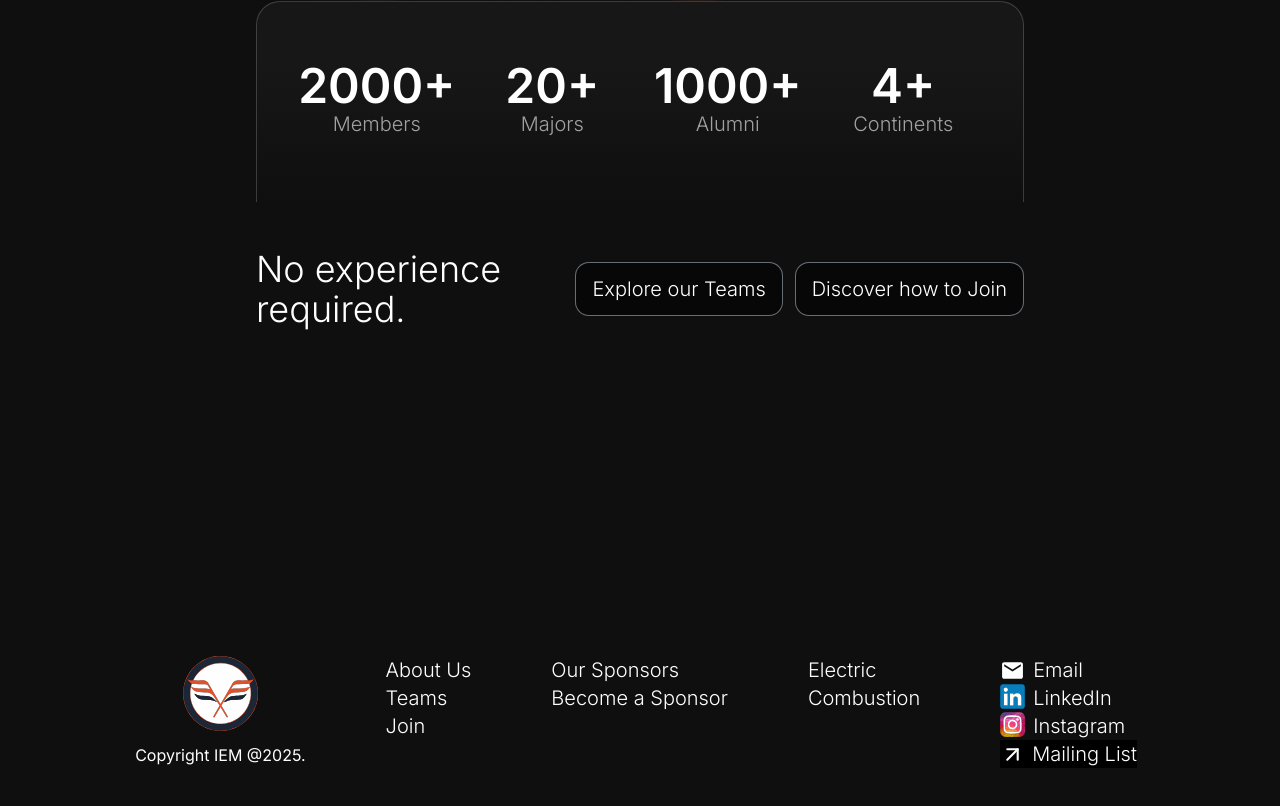
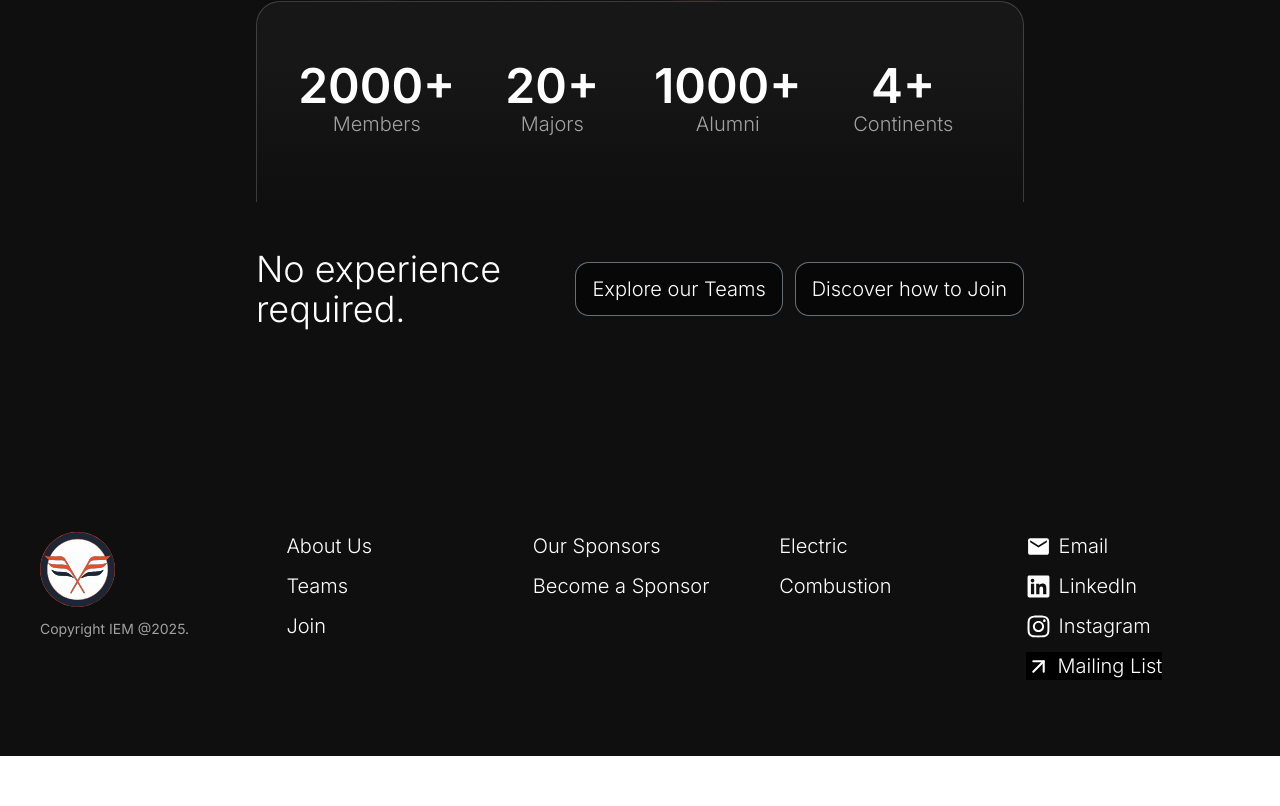
Before and after one commit to CLCK0622/iem-website, a React (Vite) app: page / in a window 1280 px wide. Shown: the part 3421-4227 px from the top of the page. After the commit the page ends 4177 px from the top, so only its background shows below. Built offline with nearby package versions, Linux system fonts and the light colour scheme.

Commit message:
feat: footer style

```diff
--- a/src/components/Footer.tsx
+++ b/src/components/Footer.tsx
@@ -1,116 +1,134 @@
-import { useState } from "react";
+import {useState} from "react";
 
 import logo from "../assets/iem-logo.svg";
 
-import instagram from "../assets/company-logos/insta-logo.svg";
-import linkedin from "../assets/company-logos/linkedin-logo.svg";
+import {MdEmail} from "react-icons/md";
+import {IoCheckmark} from "react-icons/io5";
+import {FiArrowUpRight} from "react-icons/fi";
 
-import { MdEmail } from "react-icons/md";
-import { IoCheckmark } from "react-icons/io5";
-import { FiArrowUpRight } from "react-icons/fi";
+import {FaLinkedin, FaInstagram} from "react-icons/fa6";
 
 const Footer = () => {
     const [copied, setCopied] = useState<boolean>(false);
+
     const copyEmail = (e: React.MouseEvent<HTMLAnchorElement>) => {
         e.preventDefault();
         navigator.clipboard
             .writeText("team@illinielectricmotorsports.com")
             .then(() => {
                 setCopied(true);
+                // Reset the checkmark after 1 seconds
+                setTimeout(() => {
+                    setCopied(false);
+                }, 1000);
             });
     };
+
     return (
-    <footer className="flex justify-center h-[300px] text-white pt-50 pb-20 px-10 h-fit">
-      <div className="flex flex-row h-fit">
-        <div className="flex flex-col justify-start items-center mx-10">
+        <footer className="w-full text-white px-10 min-h-[300px] flex items-center justify-center py-16">
+            <div className="max-w-7xl w-full grid grid-cols-1 md:grid-cols-3 lg:grid-cols-5 gap-x-8 gap-y-12">
+                <div className="flex flex-col items-start">
                     <a href="/home">
-            <img className="size-[75px]" src={logo} alt="" />
+                        <img className="size-[75px]" src={logo} alt="IEM Logo"/>
                     </a>
-          <span className="mt-3 text-white">Copyright IEM @2025.</span>
+                    <span className="mt-3 text-sm text-neutral-400">
+                        Copyright IEM @2025.
+                    </span>
                 </div>
-        <div className="flex flex-col justify-start mx-10 text-xl font-light">
+
+                <div className="flex flex-col justify-start text-xl font-light space-y-3">
                     <a
-            className="hover:text-neutral-400 transition duration-300"
+                        className="hover:text-neutral-400 transition-colors duration-300 w-fit"
                         href="/about"
                     >
                         About Us
                     </a>
                     <a
-            className="hover:text-neutral-400 transition duration-300"
+                        className="hover:text-neutral-400 transition-colors duration-300 w-fit"
                         href="/teams"
                     >
                         Teams
                     </a>
                     <a
-            className="hover:text-neutral-400 transition duration-300"
+                        className="hover:text-neutral-400 transition-colors duration-300 w-fit"
                         href="/join"
                     >
                         Join
                     </a>
                 </div>
-        <div className="flex flex-col justify-start mx-10 text-xl font-light">
+
+                <div className="flex flex-col justify-start text-xl font-light space-y-3">
                     <a
-            className="hover:text-neutral-400 transition duration-300"
+                        className="hover:text-neutral-400 transition-colors duration-300 w-fit"
                         href="/sponsors"
                     >
                         Our Sponsors
                     </a>
                     <a
-            className="hover:text-neutral-400 transition duration-300"
+                        className="hover:text-neutral-400 transition-colors duration-300 w-fit"
                         href="/sponsor-info"
                     >
                         Become a Sponsor
                     </a>
                 </div>
-        <div className="flex flex-col justify-start mx-10 text-xl font-light">
+
+                <div className="flex flex-col justify-start text-xl font-light space-y-3">
                     <a
-            className="hover:text-neutral-400 transition duration-300"
+                        className="hover:text-neutral-400 transition-colors duration-300 w-fit"
                         href="/cars#electric"
                     >
                         Electric
                     </a>
                     <a
-            className="hover:text-neutral-400 transition duration-300"
+                        className="hover:text-neutral-400 transition-colors duration-300 w-fit"
                         href="/cars#combustion"
                     >
                         Combustion
                     </a>
                 </div>
-        <div className="flex flex-col justify-start mx-10 text-xl font-light">
+
+                <div className="flex flex-col justify-start text-xl font-light space-y-3">
                     <a
-            className="group flex flex-row items-center hover:text-neutral-400 transition duration-300"
+                        className="group flex flex-row items-center hover:text-neutral-400 transition-colors duration-300 w-fit"
                         href="/email"
                         onClick={copyEmail}
                     >
                         {!copied && (
-              <MdEmail className="transition duration-300 size-[25px]" />
+                            <MdEmail className="transition-all duration-300 size-[25px]"/>
                         )}
-            {copied && <IoCheckmark />}
+                        {copied && (
+                            <IoCheckmark className="text-green-500 transition-all duration-300 size-[25px]"/>
+                        )}
                         <span className="ml-2">Email</span>
                     </a>
                     <a
-            className="mr-2 flex flex-row hover:text-neutral-400 transition duration-300"
+                        className="flex flex-row items-center hover:text-neutral-400 transition-colors duration-300 w-fit"
                         href="https://linkedin.com/company/illini-electric-motorsports"
                         target="_blank"
+                        rel="noopener noreferrer"
                     >
-            <img className="size-[25px]" src={linkedin} alt="" />
+                        <FaLinkedin className="size-[25px]"/>
                         <span className="ml-2">LinkedIn</span>
                     </a>
                     <a
-            className="mr-2 flex flex-row hover:text-neutral-400 transition duration-300"
+                        className="flex flex-row items-center hover:text-neutral-400 transition-colors duration-300 w-fit"
                         href="https://www.instagram.com/illinoisfsae"
                         target="_blank"
+                        rel="noopener noreferrer"
                     >
-            <img className="size-[25px]" src={instagram} alt="" />
+                        <FaInstagram className="size-[25px]"/>
                         <span className="ml-2">Instagram</span>
                     </a>
                     <a
-            className="mr-2 group relative flex flex-row items-center hover:text-neutral-400 transition duration-300"
+                        className="group relative flex flex-row items-center hover:text-neutral-400 w-fit"
                         href="https://lists.illinois.edu/lists/info/uiuc-fsae-rso"
                         target="_blank"
+                        rel="noopener noreferrer"
                     >
-            <FiArrowUpRight className="size-[25px] absolute left-0 group-hover:translate-x-25 transition-transform duration-400" />
-            <span className="pl-8 pr-0 group-hover:pl-0 group-hover:pr-8 bg-black transition-all duration-400">
+                        <FiArrowUpRight
+                            className="size-[25px] absolute left-0 group-hover:translate-x-25 transition-transform duration-250"/>
+                        <span
+                            className="pl-8 pr-0 group-hover:pl-0 group-hover:pr-8 bg-black transition-all duration-250">
                             Mailing List
                         </span>
                     </a>
```
Lines whose indentation alone changed are shown as unchanged.
